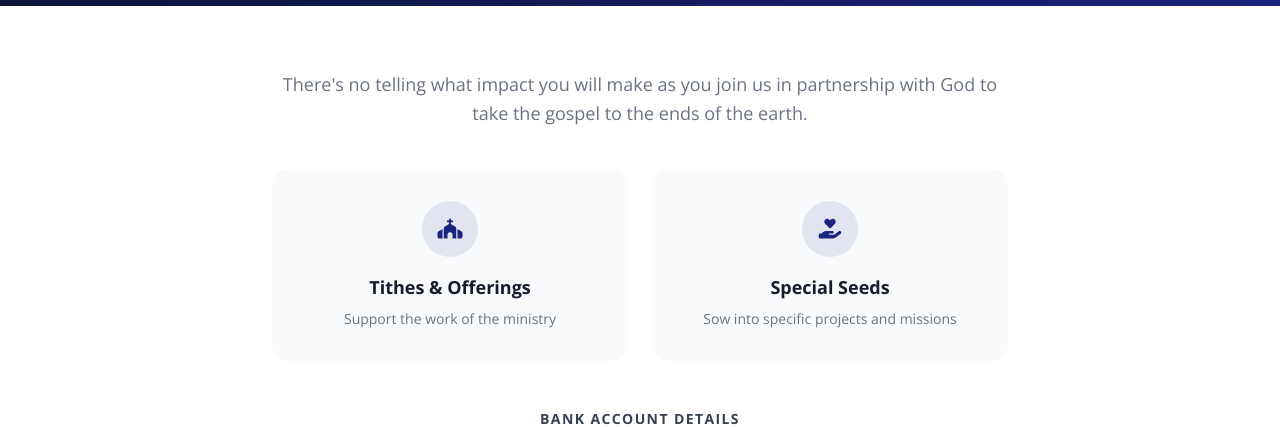
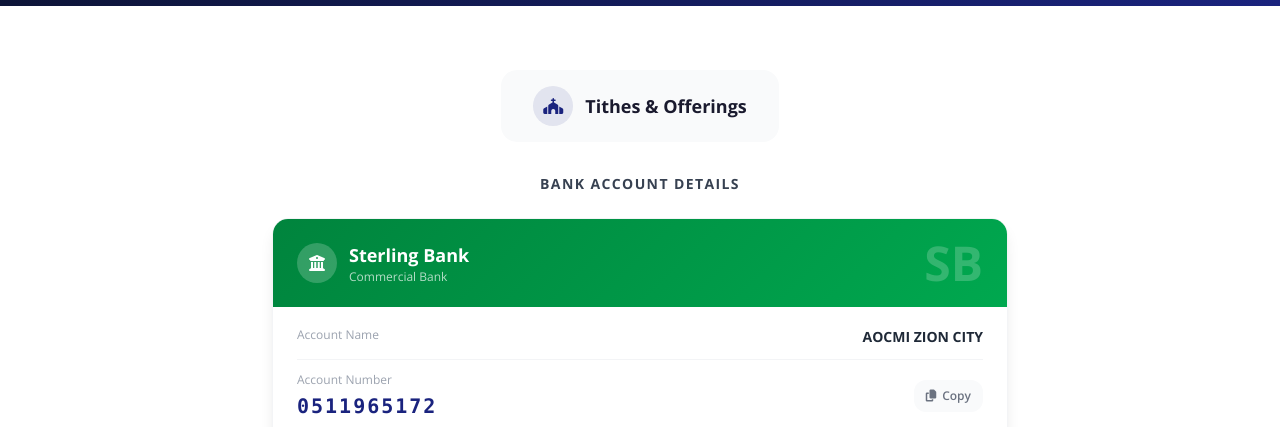
Before and after one commit to Kararzoe/aocmi-zioncity, a Nuxt app: page /givings in a window 1280 px wide. Shown: the part 282-709 px from the top of the page. Built offline with nearby package versions, Linux system fonts and the light colour scheme; no server answers.

Commit message:
feat: add Tithes & Offerings label on givings page, no description

```diff
--- a/pages/givings.vue
+++ b/pages/givings.vue
@@ -7,18 +7,13 @@
 
     <section class="py-16">
       <div class="max-w-3xl mx-auto px-4">
-        <p class="text-gray-500 text-center text-lg leading-relaxed mb-10">
-          There's no telling what impact you will make as you join us in partnership with God to take the gospel to the ends of the earth.
-        </p>
 
-        <div class="grid md:grid-cols-2 gap-6 mb-12">
-          <div v-for="g in givingTypes" :key="g.title"
-            class="bg-gray-50 p-8 rounded-2xl text-center hover:shadow-lg transition-shadow duration-300">
-            <div class="w-14 h-14 rounded-full bg-[#1a237e]/10 flex items-center justify-center mx-auto mb-4">
-              <i :class="`fas ${g.icon} text-[#1a237e] text-xl`" />
+        <div class="flex justify-center mb-8">
+          <div class="flex items-center gap-3 bg-gray-50 px-8 py-4 rounded-2xl">
+            <div class="w-10 h-10 rounded-full bg-[#1a237e]/10 flex items-center justify-center">
+              <i class="fas fa-church text-[#1a237e]" />
             </div>
-            <h3 class="font-bold text-lg mb-2">{{ g.title }}</h3>
-            <p class="text-gray-500 text-sm">{{ g.desc }}</p>
+            <h3 class="font-bold text-lg">Tithes &amp; Offerings</h3>
           </div>
         </div>
 
@@ -133,10 +128,6 @@
   { currency: 'EUR', label: 'Euro', number: '0624634273' },
   { currency: 'USD', label: 'US Dollar', number: '0624634266' },
 ]
-const givingTypes = [
-  { icon: 'fa-church', title: 'Tithes & Offerings', desc: 'Support the work of the ministry' },
-  { icon: 'fa-hand-holding-heart', title: 'Special Seeds', desc: 'Sow into specific projects and missions' },
-]
 useHead({ title: 'Givings' })
 </script>
 
```
